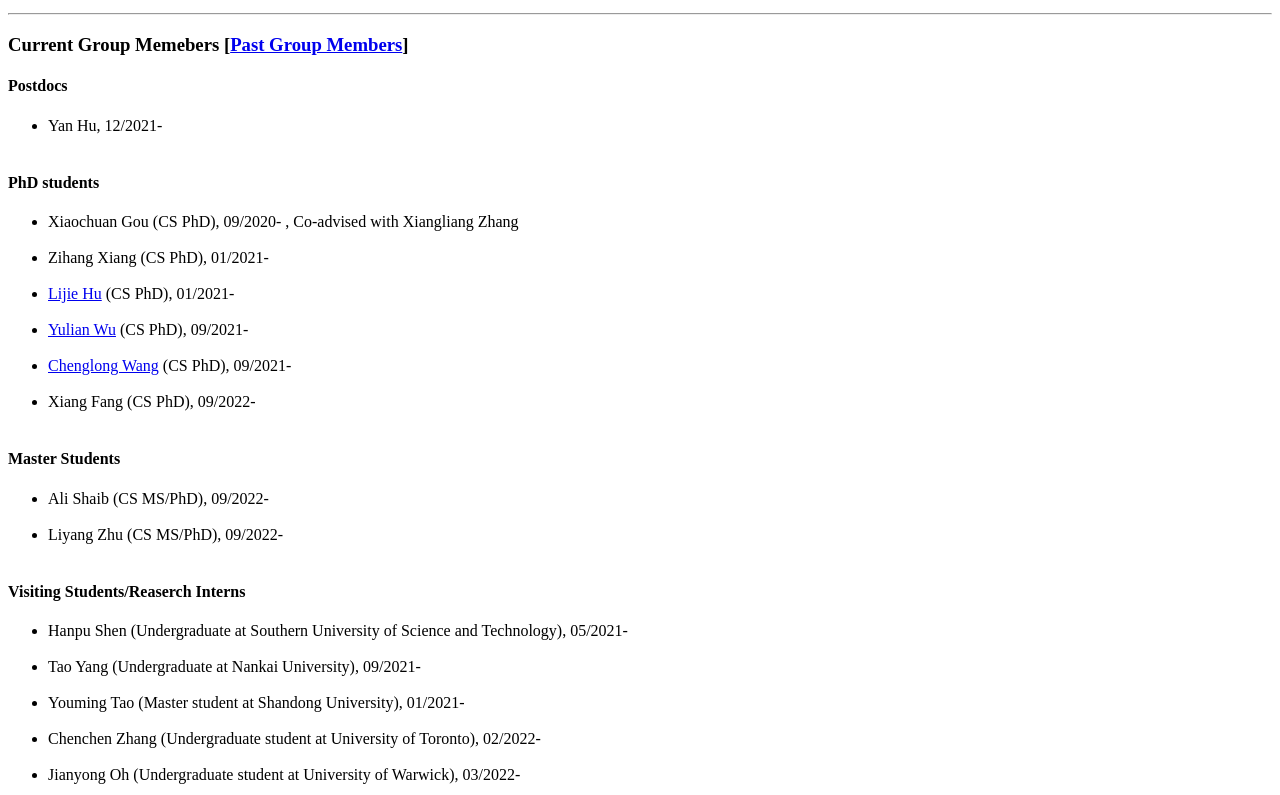
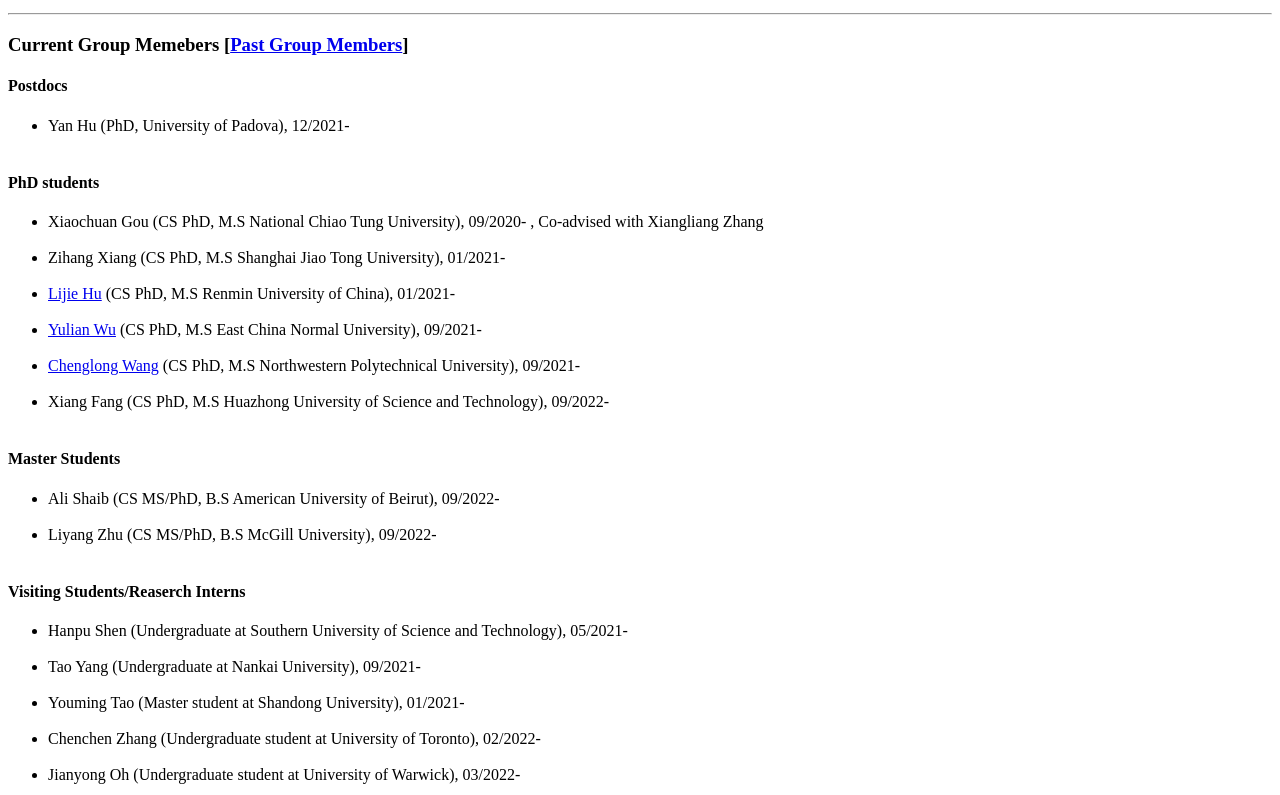
Before and after one commit to shao3wangdi/shao3wangdi.github.io, a plain HTML site: page index.html in a window 1280 px wide. Shown: the part 1165-1960 px from the top of the page. Drawn offline with nearby package versions, Linux system fonts and the light colour scheme; some packages are replaced by stand-ins of ours.

Commit message:
Update index.html

```diff
--- a/index.html
+++ b/index.html
@@ -140,21 +140,21 @@ Thuwal, Saudi Arabia, 23955-6900<br/>
 <h3>Current Group Memebers [<a href="past_member.html">Past Group Members</a>] </h3>
 <h4> Postdocs</h4>
 <ul>
-    <li>Yan Hu, 12/2021-</li></br>
+    <li>Yan Hu (PhD, University of Padova), 12/2021-</li></br>
 </ul>
 <h4> PhD students</h4>
 <ul>
-<li>Xiaochuan Gou (CS PhD), 09/2020- , Co-advised with Xiangliang Zhang </li></br>
-<li>Zihang Xiang (CS PhD), 01/2021-</li> </br>
-<li><a href="https://sites.google.com/view/lijiehu/homepage">Lijie Hu</a> (CS PhD), 01/2021-</li> </br>
-<li><a href="https://yulianwu.github.io/">Yulian Wu</a> (CS PhD), 09/2021- </li> </br>
-<li> <a href="https://sites.google.com/view/chlwr">Chenglong Wang</a> (CS PhD), 09/2021- </li></br>
-<li> Xiang Fang (CS PhD), 09/2022-  </li></br>
+<li>Xiaochuan Gou (CS PhD, M.S 	National Chiao Tung University), 09/2020- , Co-advised with Xiangliang Zhang </li></br>
+<li>Zihang Xiang (CS PhD, M.S Shanghai Jiao Tong University), 01/2021-</li> </br>
+<li><a href="https://sites.google.com/view/lijiehu/homepage">Lijie Hu</a> (CS PhD, M.S Renmin University of China), 01/2021-</li> </br>
+<li><a href="https://yulianwu.github.io/">Yulian Wu</a> (CS PhD, M.S East China Normal University), 09/2021- </li> </br>
+<li> <a href="https://sites.google.com/view/chlwr">Chenglong Wang</a> (CS PhD, M.S Northwestern Polytechnical University), 09/2021- </li></br>
+<li> Xiang Fang (CS PhD, M.S Huazhong University of Science and Technology), 09/2022-  </li></br>
 </ul>
 <h4>Master Students</h4>
 <ul>
-<li> Ali Shaib (CS MS/PhD), 09/2022-    </li></br>
-<li> Liyang Zhu (CS MS/PhD), 09/2022-    </li></br>
+<li> Ali Shaib (CS MS/PhD, B.S American University of Beirut), 09/2022-    </li></br>
+<li> Liyang Zhu (CS MS/PhD, B.S McGill University), 09/2022-    </li></br>
 </ul>
 <h4>Visiting Students/Reaserch Interns</h4>
 <ul>
@@ -314,7 +314,7 @@ Thuwal, Saudi Arabia, 23955-6900<br/>
 <h3> <a name="manu">Manuscripts</a>   </h3>
 <ol>
     <li><i>
-        Estimating Generalized Linear Models in the Non-interactive LDP Model with Polynomial Sample Complexity.</i><a href="papers/hignlaplacian.pdf"><img src="pdf_icon.gif" class="smallpadleft"/></a> Abstract<a href="#hignlaplacian" id="56_arrows" class="arrows" onclick="expand_collapse('56');">&#9660</a>
+        Efficiently Estimating Generalized Linear Models in the Non-interactive LDP Model.</i><a href="papers/hignlaplacian.pdf"><img src="pdf_icon.gif" class="smallpadleft"/></a> Abstract<a href="#hignlaplacian" id="56_arrows" class="arrows" onclick="expand_collapse('56');">&#9660</a>
           <div id="55" style="display:none;"><p>
 
           </p></div> </br>  <u><strong>Di Wang</strong></u>. </br>
@@ -352,7 +352,7 @@ Thuwal, Saudi Arabia, 23955-6900<br/>
      </li>
     </br>
     <li><i>
-        Trustful (High Dimensional) Generliazed Linear Model.</i><a href="papers/TrustfulGLM.pdf"><img src="pdf_icon.gif" class="smallpadleft"/></a> Abstract<a href="#TrustfulGLM" id="51_arrows" class="arrows" onclick="expand_collapse('51');">&#9660</a>
+        Trustful High Dimensional Generliazed Linear Model.</i><a href="papers/TrustfulGLM.pdf"><img src="pdf_icon.gif" class="smallpadleft"/></a> Abstract<a href="#TrustfulGLM" id="51_arrows" class="arrows" onclick="expand_collapse('51');">&#9660</a>
          <div id="51" style="display:none;"><p>
 
          </p></div> </br> Yuan Qiu, <a href="https://dblp.org/pid/149/9402.html">Jinyan Liu</a>   and   <u><strong>Di Wang</strong></u>. </br>
```
